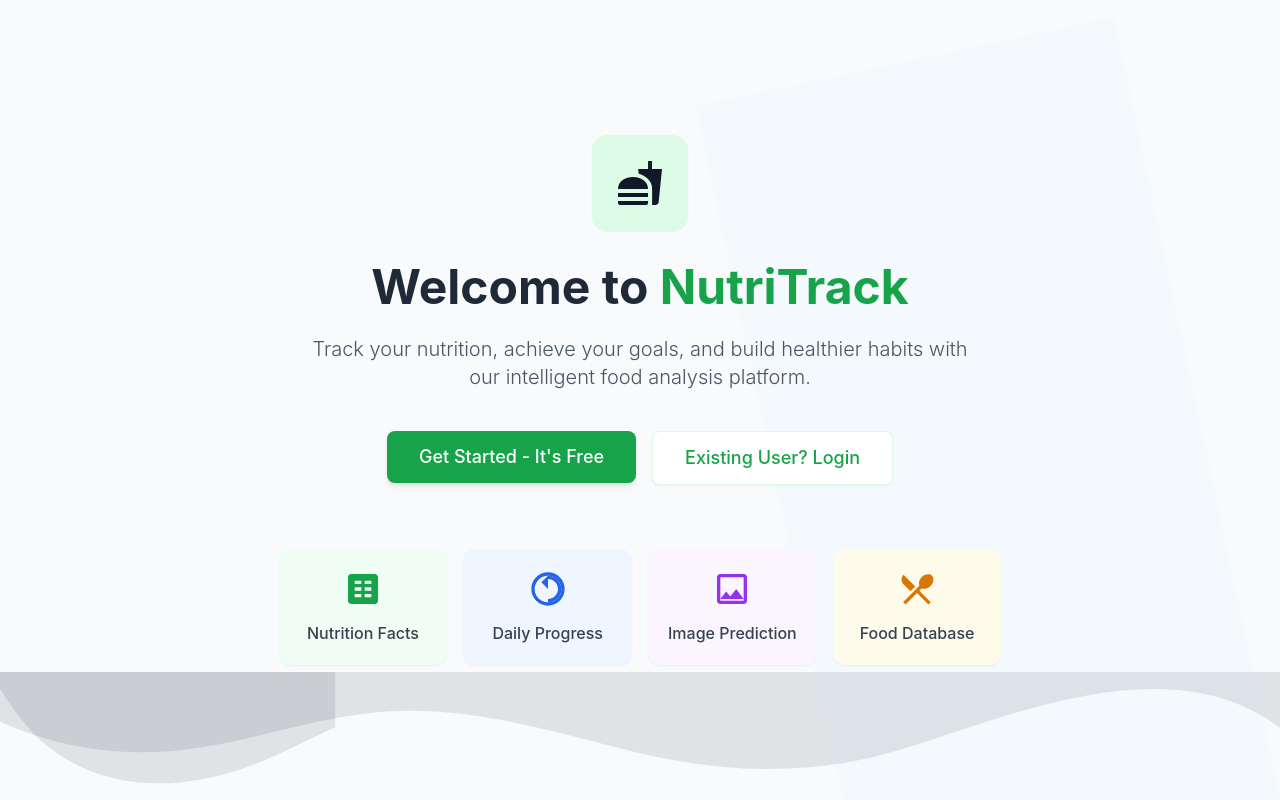
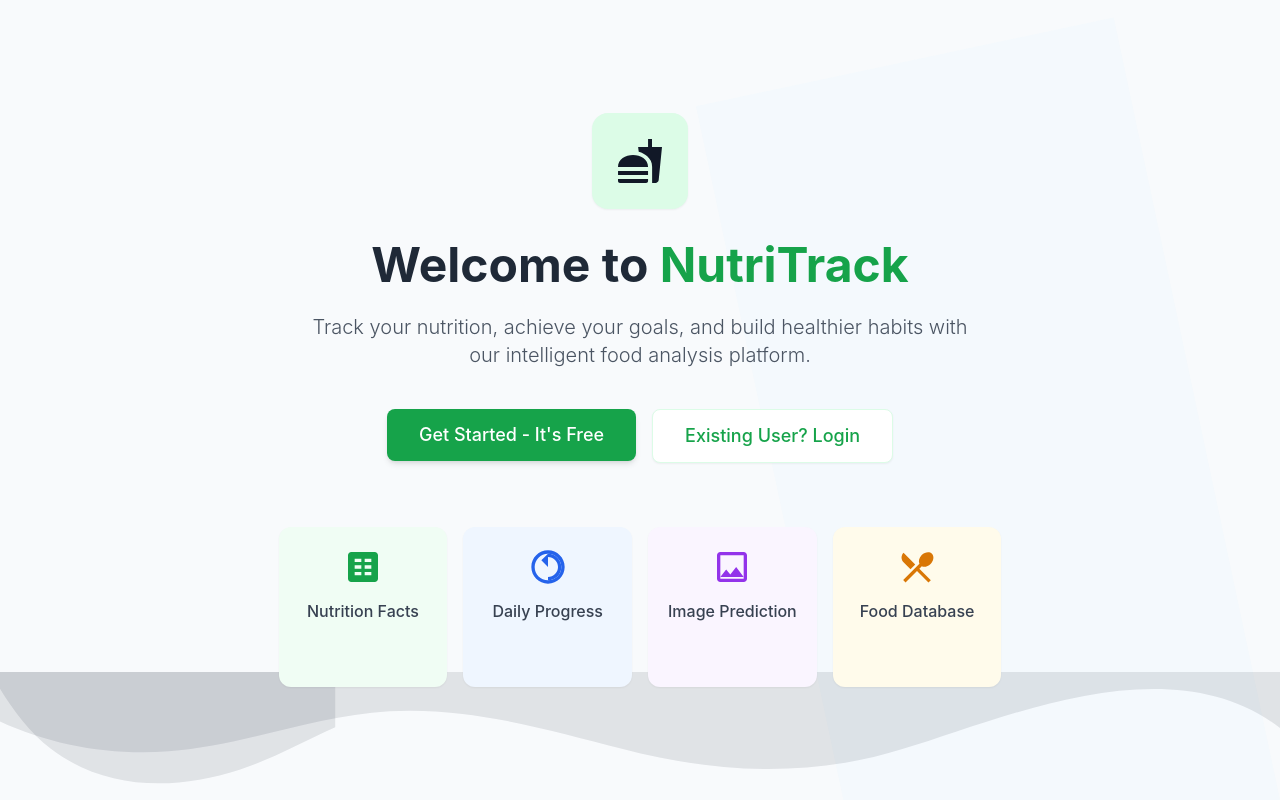
Before and after one commit to piyushbaibhav/FoodCaloriesDetector, a React (Create React App) app: page / in a window 1280 px wide. Built offline with nearby package versions, Linux system fonts and the light colour scheme.

Commit message:
welcomePageAnimation

```diff
--- a/src/pages/Welcome.jsx
+++ b/src/pages/Welcome.jsx
@@ -1,4 +1,5 @@
 import { Link } from "react-router-dom";
+import { useState } from "react";
 
 // Nutrition-Focused SVG Icons
 const NutritionFactsIcon = () => (
@@ -42,7 +43,62 @@ const WaveVector = () => (
   </svg>
 );
 
+const FeatureCard = ({ icon, title, bg, text, description }) => {
+  const [isHovered, setIsHovered] = useState(false);
+
+  return (
+    <div
+      className={`${bg} p-5 rounded-xl shadow-sm hover:shadow-md transition-all duration-300 h-40 relative overflow-hidden`}
+      onMouseEnter={() => setIsHovered(true)}
+      onMouseLeave={() => setIsHovered(false)}
+    >
+      <div className={`transition-all duration-300 ${isHovered ? 'opacity-0 -translate-y-full' : 'opacity-100 translate-y-0'}`}>
+        <div className={`${text} mb-3 flex justify-center`}>
+          {icon}
+        </div>
+        <h3 className="font-medium text-gray-700">{title}</h3>
+      </div>
+      <div className={`absolute inset-0 p-5 flex items-center justify-center transition-all duration-300 ${isHovered ? 'opacity-100 translate-y-0' : 'opacity-0 translate-y-full'}`}>
+        <p className="text-sm text-center text-gray-600">
+          {description}
+        </p>
+      </div>
+    </div>
+  );
+};
+
 export default function Welcome() {
+  const features = [
+    {
+      icon: <NutritionFactsIcon />,
+      title: "Nutrition Facts",
+      bg: "bg-green-50",
+      text: "text-green-600",
+      description: "Get detailed nutritional information for all your meals and track your daily intake."
+    },
+    {
+      icon: <ProgressIcon />,
+      title: "Daily Progress",
+      bg: "bg-blue-50",
+      text: "text-blue-600",
+      description: "Monitor your progress towards health goals with intuitive charts and metrics."
+    },
+    {
+      icon: <ImagePredictionIcon />,
+      title: "Image Prediction",
+      bg: "bg-purple-50",
+      text: "text-purple-600",
+      description: "Simply take a photo of your meal and get instant nutritional analysis."
+    },
+    {
+      icon: <FoodDatabaseIcon />,
+      title: "Food Database",
+      bg: "bg-amber-50",
+      text: "text-amber-600",
+      description: "Access our comprehensive database of foods with accurate nutritional values."
+    }
+  ];
+
   return (
     <div className="min-h-screen flex flex-col justify-center items-center bg-[#f8fafc] text-gray-900 relative overflow-hidden">
       {/* Decorative SVG Vectors */}
@@ -84,20 +140,17 @@ export default function Welcome() {
           </Link>
         </div>
 
-        {/* App Features Preview */}
+        {/* App Features Preview with slide-up animation */}
         <div className="mt-12 grid grid-cols-2 md:grid-cols-4 gap-4">
-          {[
-            { icon: <NutritionFactsIcon />, title: "Nutrition Facts", bg: "bg-green-50", text: "text-green-600" },
-            { icon: <ProgressIcon />, title: "Daily Progress", bg: "bg-blue-50", text: "text-blue-600" },
-            { icon: <ImagePredictionIcon />, title: "Image Prediction", bg: "bg-purple-50", text: "text-purple-600" },
-            { icon: <FoodDatabaseIcon />, title: "Food Database", bg: "bg-amber-50", text: "text-amber-600" }
-          ].map((feature, index) => (
-            <div key={index} className={`${feature.bg} p-5 rounded-xl shadow-sm hover:shadow-md transition-shadow duration-300`}>
-              <div className={`${feature.text} mb-3 flex justify-center`}>
-                {feature.icon}
-              </div>
-              <h3 className="font-medium text-gray-700">{feature.title}</h3>
-            </div>
+          {features.map((feature, index) => (
+            <FeatureCard
+              key={index}
+              icon={feature.icon}
+              title={feature.title}
+              bg={feature.bg}
+              text={feature.text}
+              description={feature.description}
+            />
           ))}
         </div>
       </div>
```
